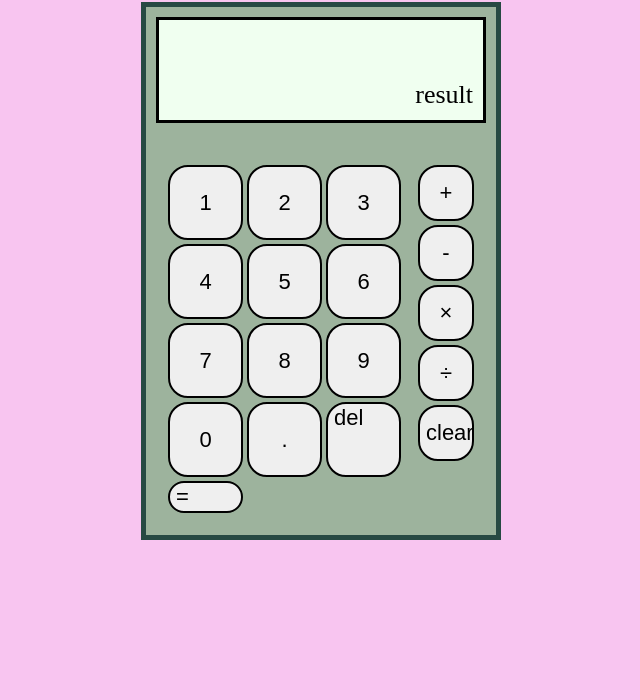
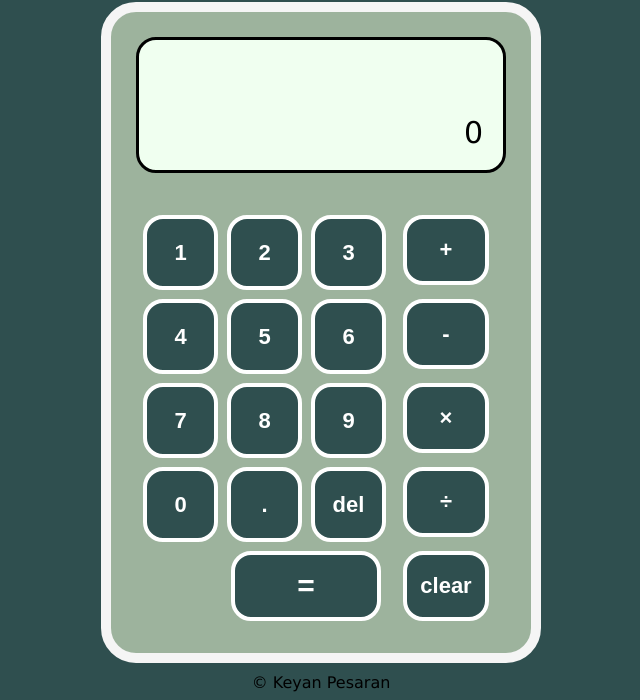
Before and after one commit to kpesaran/calculator, a plain HTML site: page index.html in a window 1280 px wide. Shown: the part 171-871 px from the top of the page, without its empty margins (319-959 px from the left). Before the commit the page ends 800 px from the top, so only its background shows below. Drawn offline with Linux system fonts and the light colour scheme.

Commit message:
Stylistic changes and fixed bugs associated with delete button

```diff
--- a/index.html
+++ b/index.html
@@ -16,7 +16,7 @@
     'container'>
         <div id ='display-container'>
             <div id = 'display'></div>
-            <div id = 'result'>result</div>
+            <div id = 'result'>0</div>
         </div>
         <div class="all-buttons">
             <div id = 'buttonCont'>
@@ -48,6 +48,7 @@
 
 
     </div>
+    <footer>&#169 Keyan Pesaran</footer>
 
 </body>
 </html>
--- a/script-calculator.js
+++ b/script-calculator.js
@@ -9,24 +9,26 @@ let arrayDataType = []
 
 
 calcButton.addEventListener('click', (event) => {
-    //if (!event.target.closest('button')) return;
-    console.log(event)
+
+    //For specific button clicked
     const currentB = event.target;
     buttonValue = currentB.textContent;
 
+    //variable that stores current type, pushes it to array so that previous key type is stored.
     const { type } = currentB.dataset;
-    arrayDataType.push(type)
+    if (type !== undefined) {
+        arrayDataType.push(type)
+    }
+
     const previousKeyType = arrayDataType[arrayDataType.length - 2]
 
-
     let displayEquation = userInput.textContent;
-    // When first getting to page
+    // allows user to connect to numbers
     if (type === 'number' && (previousKeyType === 'number' || previousKeyType === undefined || previousKeyType==='backspace')) {
         userInput.textContent += buttonValue
         displayEquation += buttonValue
     }
-
-
+    // adds space between number and operator
     if (type === 'number' && previousKeyType === 'operator') {
         userInput.textContent += ' ' + buttonValue
     }
@@ -34,23 +36,47 @@ calcButton.addEventListener('click', (event) => {
     if (type === 'operator' && (previousKeyType === 'number'|| previousKeyType === 'backspace' )) {
         userInput.textContent = displayEquation + ' ' + buttonValue
     }
+    if (type === 'number' && previousKeyType === 'backspace') {
+        displayEquation = userInput.textContent + buttonValue
+    }
 
     if (type === 'reset') {
         userInput.textContent = ''
+        result.textContent = '0'
         arrayDataType = []
     }
+
+
     if (type === 'backspace') {
         if (previousKeyType ==='operator') {
             userInput.textContent = displayEquation.substring(0, displayEquation.length -2)
         }
         else if (previousKeyType === 'number') {
             userInput.textContent = displayEquation.substring(0, displayEquation.length - 1)
-            arrayDataType = []
+        }
+        else if (previousKeyType === 'backspace') {
+            if (displayEquation.endsWith('+') || displayEquation.endsWith('-') || displayEquation.endsWith('÷') || displayEquation.endsWith('×') || displayEquation.endsWith(' ')) {
+                userInput.textContent = displayEquation.substring(0, displayEquation.length -2)
+            }
+
+            else  {
+                userInput.textContent = displayEquation.substring(0, displayEquation.length - 1)
+            }
         }
     }
     if (type === 'equals') {
         result.textContent = convertToEquation(expression)
+        elementArray = [result.textContent]
     }
+
+    if (previousKeyType === 'equals' && type === 'operator')
+    {
+
+        userInput.textContent = result.textContent + ' ' + buttonValue
+    }
+
+    console.log(arrayDataType)
+    console.log(displayEquation)
 });
 
 function evaluate(firstNumber, currentOperator, secondNumber) {
@@ -66,6 +92,14 @@ function evaluate(firstNumber, currentOperator, secondNumber) {
         return resultValue
     }
     if (currentOperator === '÷') {
+        if (secondNumber === '0') {
+            if (Number(firstNumber) > 0)
+                return 'Infinity'
+            else if (Number(firstNumber === 0)) {
+                return 0
+            }
+            else return '-Infinity'
+        }
         let resultValue = Number(firstNumber) / Number(secondNumber);
         console.log(resultValue)
         return resultValue
--- a/styles.css
+++ b/styles.css
@@ -3,12 +3,13 @@ body {
     justify-content: center;
     flex-direction: column;
     align-items: center;
-    background-color: rgb(248, 197, 240);
+    background-color: darkslategrey;
+    font-family: 'Lucida Sans', 'Lucida Sans Regular', 'Lucida Grande', 'Lucida Sans Unicode', Geneva, Verdana, sans-serif;
 }
 
 #title {
     font-family: 'Segoe UI', Tahoma, Geneva, Verdana, sans-serif;
-    color:darkslategrey;
+    color:rgb(140, 204, 230);
     font-weight: 700;
     font-size: 40px;
     margin-top: 100px;
@@ -17,12 +18,14 @@ body {
 #container {
     display: flex;
     flex-direction: column;
-    width: 350px;
+    width: 400px;
     justify-content: center;
     margin: 10px ;
     margin-top: 10px;
-    border: rgb(39, 73, 67) solid 5px;
+    border: rgb(245, 245, 245) solid 10px;
+    padding: 10px;
     background-color: #9db39d;
+    border-radius: 35px;
 
 }
 
@@ -41,39 +44,56 @@ body {
 
 #display-container {
     border-style: solid;
-    height: 100px;
-    margin: 10px;
+    height: 130px,auto;
+    margin: 15px;
     margin-bottom: 20px;
     display: flex;
     justify-content: end;
     align-items:flex-end;
     flex-direction: column;
     background-color: honeydew;
+    border-radius: 20px;
 
 }
 
 #display, #result {
-    margin: 10px;
-    font-size: 26px;
+    flex-basis: 1 0 auto;
+    margin: 20px;
+    font-size: 30px;
+    height: auto;
+    width: auto;
+
 }
+#display {
+    margin-bottom: 5px;
+    font-size: 22px;
+    height: 30px;
+}
+
+
 
 
 
 #buttonCont {
     display: flex;
-    margin: 20px;
+    margin: 10px;
+
 }
 
 .contO {
     display:flex;
     flex-direction: column;
-    height: 300px;
-    width: 60px;
+    height: 200px;
+    width: 90px;
+    margin: 10px;
+    gap: 10px;
 
 }
 .operation {
     flex: 1 0 auto;
     font-size: 20px;
+    gap: 1px;
+    height: 70px;
 }
 .other {
     display: flex;
@@ -82,7 +102,50 @@ body {
 
 .number, .operation, .other {
     font-size: 22px;
-    border: solid black 2px;
+    border: solid hsl(0, 0%, 100%) 4px;
     border-radius: 20px;
     margin: 2px;
+    padding: 5px;
+    color: white;
+    background-color: rgb(47 79 79);
+    font-weight: 700;
+    display: flex;
+    justify-content: center;
+    align-items: center;
+
 }
+
+
+#equals {
+    width: 150px;
+    height: 70px;
+    display: flex;
+    justify-content: center;
+    font-size: 30px;
+    justify-content: center;
+    margin-left: 90px;
+}
+
+.contNumb {
+    display: flex;
+    gap: 5px;
+    margin: 10px;
+    margin-right: 0px;
+}
+
+.all-buttons{
+    transition: all 500ms ease ;
+    cursor: pointer;
+
+}
+
+button:hover {
+    color:  rgb(255, 180, 42) ;
+    border: 4px double rgb(255,180,42);
+    font-size: 26px;
+}
+
+button:active {
+    background: rgba(105, 100, 145, 0.185);
+    box-shadow: inset 0px 0px 5px #9db39d;
+}
```
